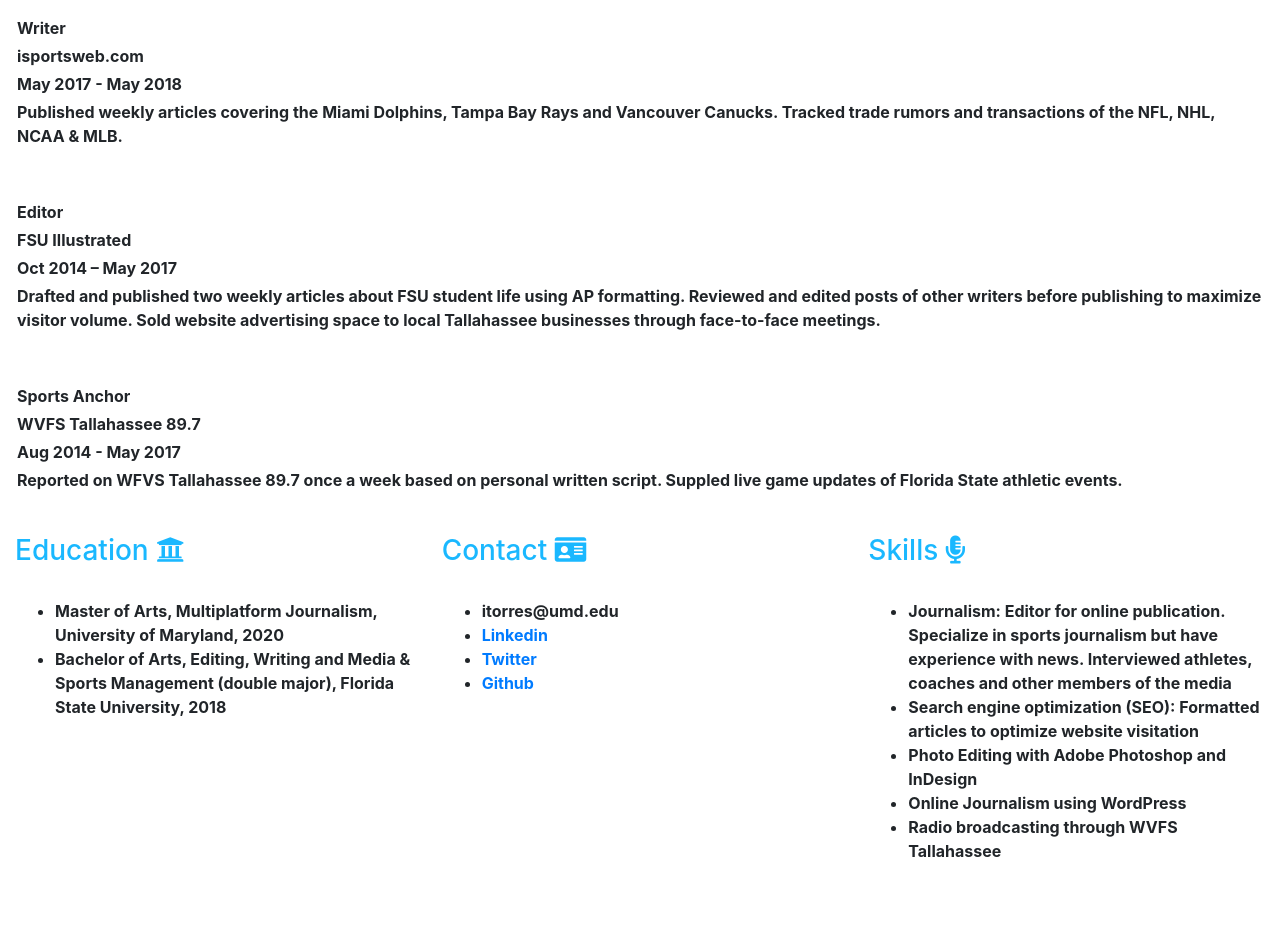
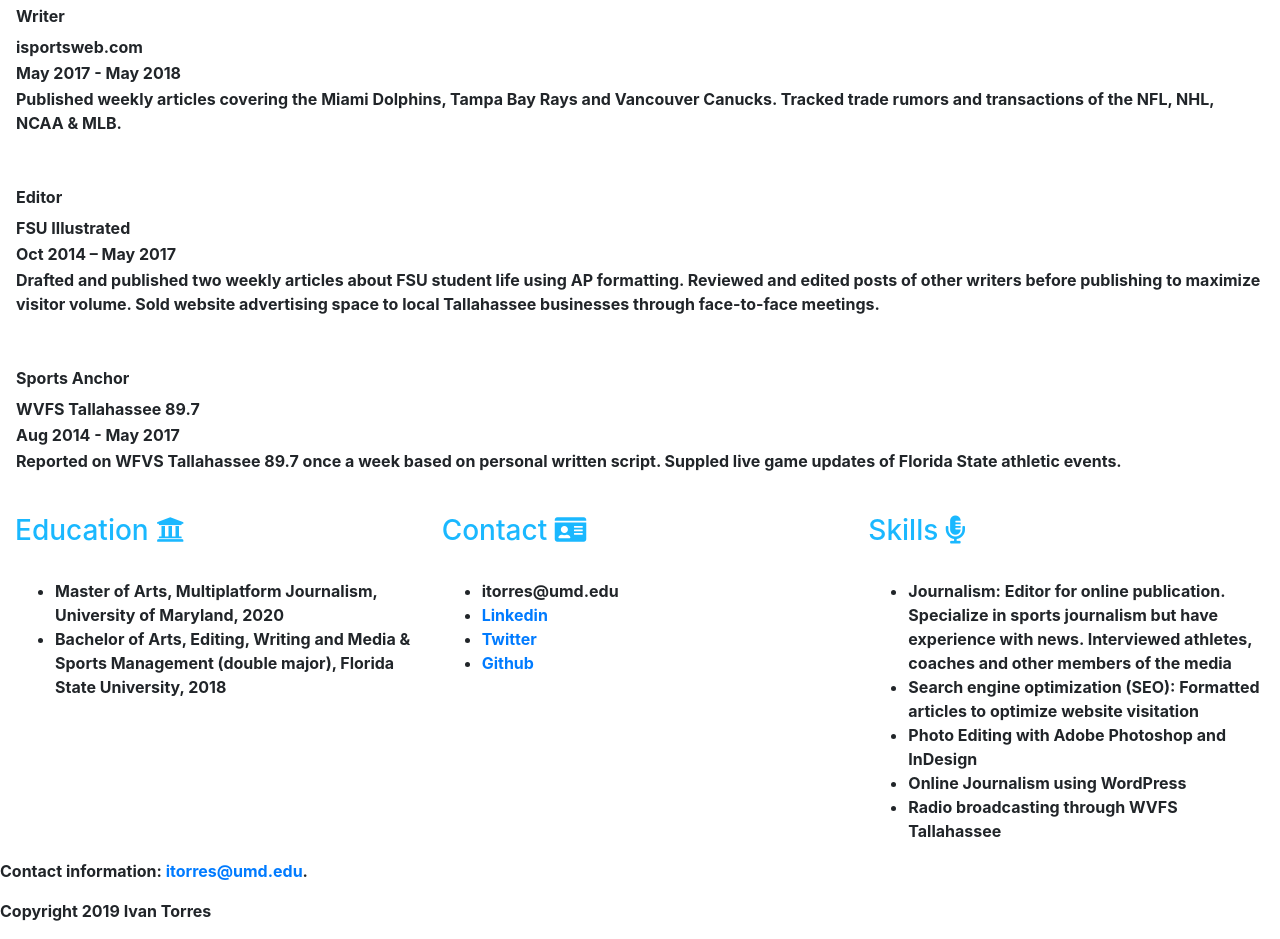
Before and after one commit to IvanTorres27/Ivan-Torres-Jour652, a plain HTML site: page resume project/Index.html in a window 1280 px wide. Shown: the part 1068-2007 px from the top of the page. Before the commit the page ends 1947 px from the top, so only its background shows below. Drawn offline with nearby package versions, Linux system fonts and the light colour scheme.

Commit message:
Final Resume draft

```diff
--- a/resume project/Index.html
+++ b/resume project/Index.html
@@ -48,7 +48,7 @@
 
 <img src="coverphoto.jpg" alt="banner" width="100%">
 
-<br><p class="state">Mission Statement: </p></br>
+<br><p class="state">Mission Statement </p></br>
 <p class="mission"> As the eyes and ears of society, journalists seek to discover what is going on in the world beyond the public eye. In doing so, journalism strives to reflect and transmit society’s values as well as defend our freedom of press rights. I vow to follow the five core principals of Journalism in all of my work : Truth & Accuracy, Independence, Fairness, Humanity and Accountability. Only then will I be a journalist of Integrity and earn the trust of the people.
 
 
@@ -117,7 +117,7 @@
                 </div>
 
                 <div class="col-md-4">
-                        <br><h3 class="sectiontitle" id="skills">Skills <i class="fas fa-microphone-alt" style="color:#1AB8FF;"></i> </h3></br>
+                        <br><h3 class="sectiontitle" id="skills">Skills <i class="fas fa-microphone-alt " style="color:#1AB8FF;"></i> </h3></br>
                         <ul class="do">
       <li class="do"> Journalism: Editor for online publication. Specialize in sports journalism but have experience with news. Interviewed athletes, coaches and other members of the media </li>
       <li class="do">Search engine optimization (SEO): Formatted articles to optimize website visitation </li>
@@ -130,6 +130,10 @@
 </div>
 </div>
 
+<footer>
+  <p>Contact information: <a href="mailto:itorres@umd.edu"  target="blank">itorres@umd.edu</a>.<p>
+  <p> Copyright 2019 Ivan Torres </p>
+</footer>
 
 
 <!-- jQuery first, then Popper.js, then Bootstrap JS -->
--- a/resume project/stylesheet.css
+++ b/resume project/stylesheet.css
@@ -19,19 +19,20 @@ width: 20%;
 }
 
 .jobtitle {
-  padding: 2px;
+  padding: 1px;
 }
 
 .organization {
-  padding: 2px;
+  padding: 1px;
+  margin-top: 5px;
 }
 
 .date {
-  padding: 2px;
+  padding: 1px;
 }
 
 .description {
-  padding: 2px;
+  padding: 1px;
 }
 
 .sectiontitle {
@@ -40,6 +41,7 @@ width: 20%;
 
 .state{
   text-align: center;
+  width: 100%;
   color: #1AB8FF;
   font-size: 3em;
 }
```
